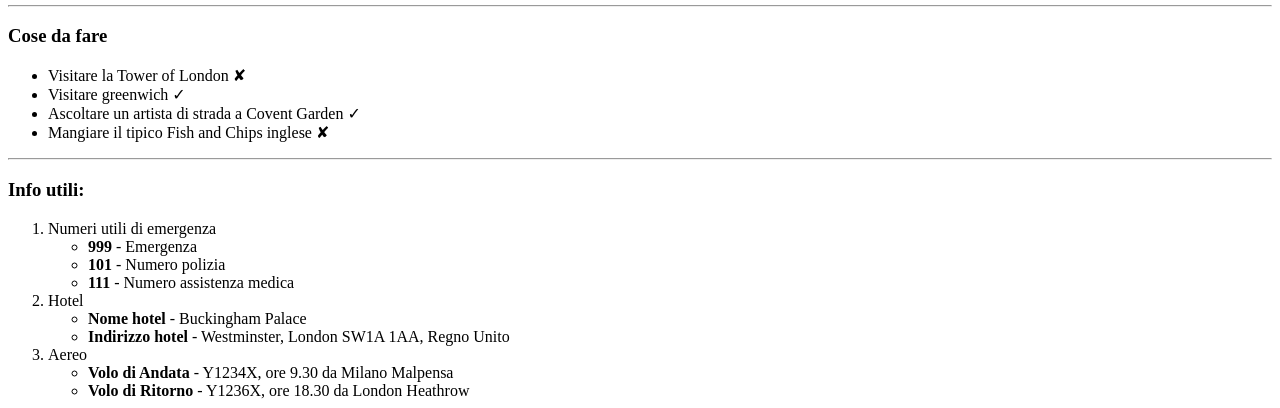
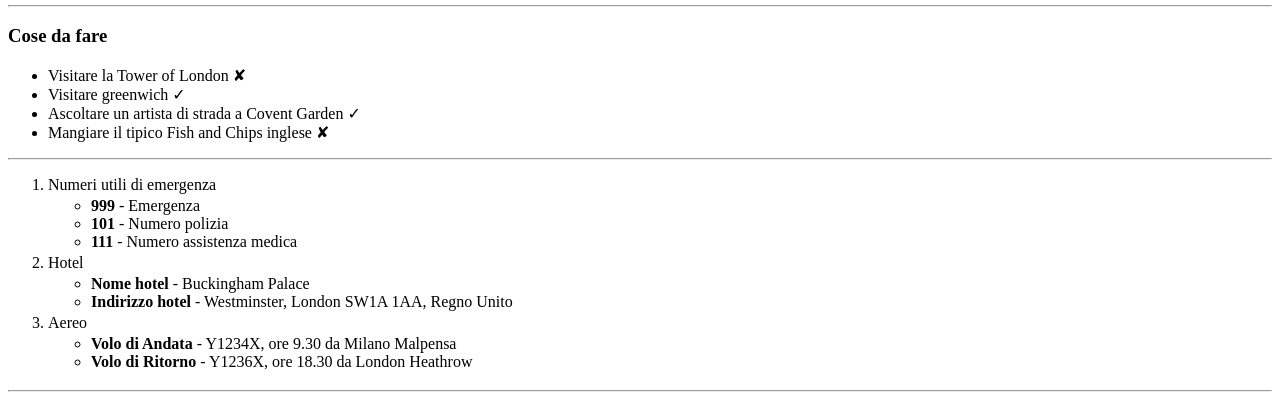
Before and after one commit to Lorenzo-Ruben-Rampa/html-london-trip, a plain HTML site: page index.html in a window 1280 px wide. Shown: the part 876-1284 px from the top of the page. Drawn offline with Linux system fonts and the light colour scheme.

Commit message:
Correzione ol contiene ul

```diff
--- a/index.html
+++ b/index.html
@@ -67,25 +67,35 @@
 
         <!-- Info -->
         <section>
-            <h3>Info utili:</h3>
             <ol>
                 <li>Numeri utili di emergenza</li>
+                <table>
+                    <td>
                         <ul>
                             <li><strong>999</strong> - Emergenza</li>
                             <li><strong>101</strong> - Numero polizia</li>
                             <li><strong>111</strong> - Numero assistenza medica</li>
                         </ul>
+                    </td>
+                </table>
                 <li>Hotel</li>
+                <table>
+                    <td>
                         <ul>
                             <li><strong>Nome hotel</strong> - Buckingham Palace</li>
                             <li><strong>Indirizzo hotel</strong> - Westminster, London SW1A 1AA, Regno Unito</li>
                         </ul>
+                    </td>
+                </table>
                 <li>Aereo</li>
+                <table>
+                    <td>
                         <ul>
                             <li><strong>Volo di Andata</strong> - Y1234X, ore 9.30 da Milano Malpensa</li>
                             <li><strong>Volo di Ritorno</strong> - Y1236X, ore 18.30 da London Heathrow</li>
                         </ul>
-            </ol>
+                    </td>
+                </table>
         </section>
         <hr>
     </main>
```
Lines whose indentation alone changed are shown as unchanged.
